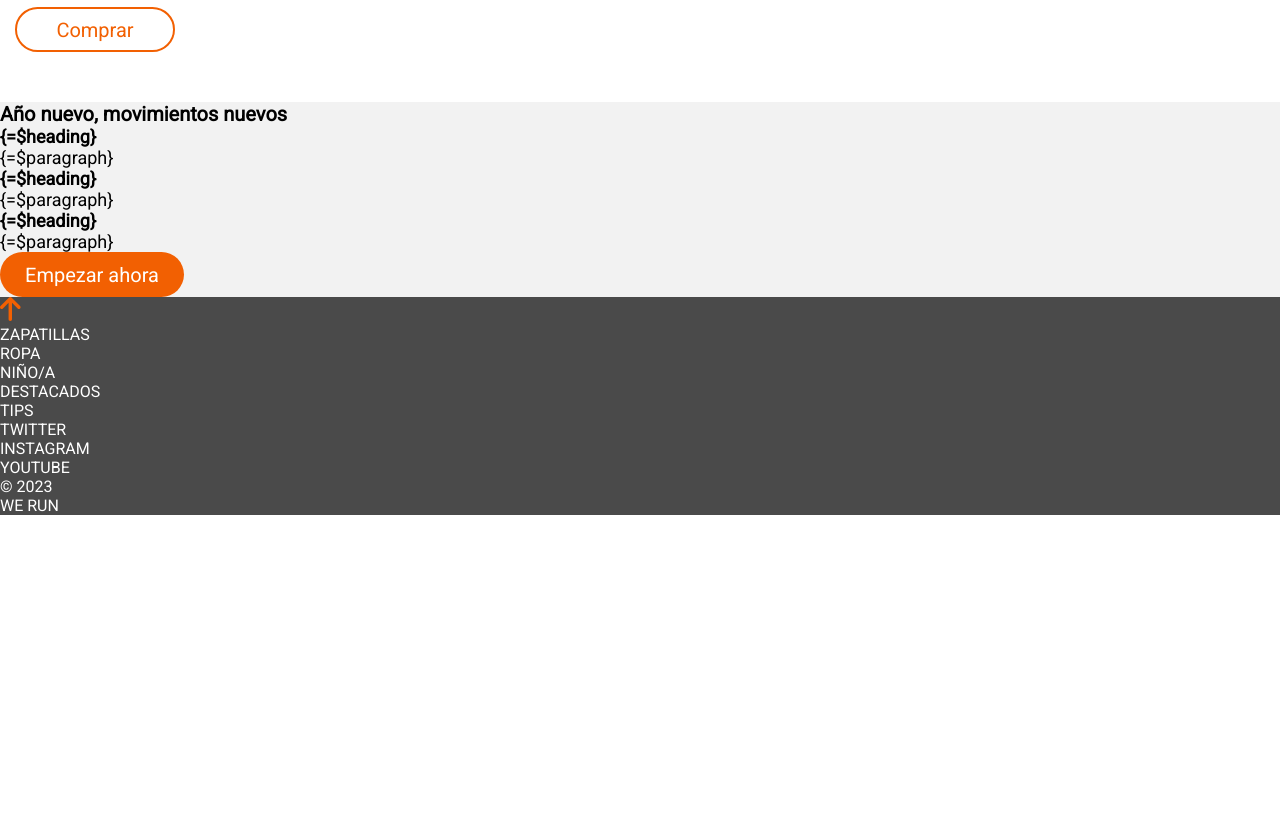
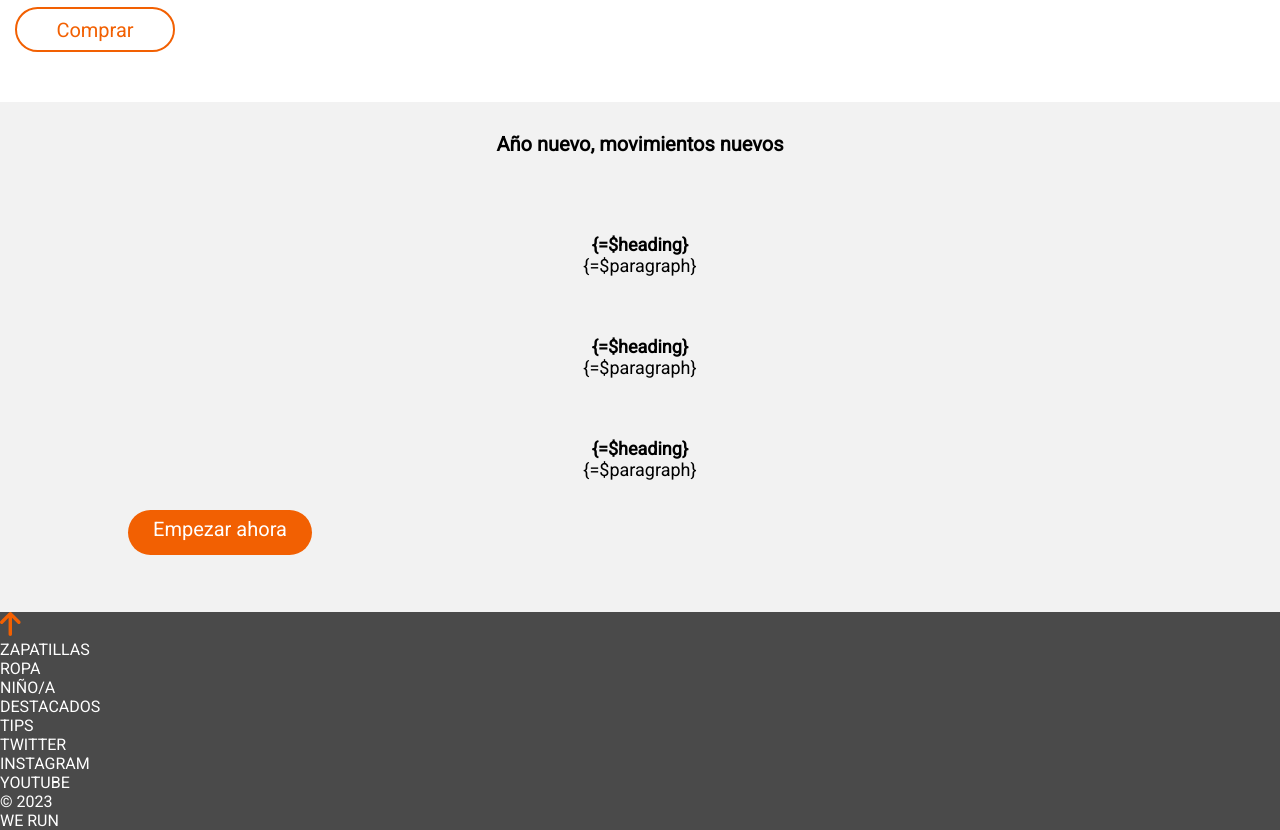
Before and after one commit to Adalab/modulo-1-evaluacion-final-Avispas, a website built with Vite: page src/index.html in a window 1280 px wide. Shown: the part 808-1638 px from the top of the page. Before the commit the page ends 1323 px from the top, so only its background shows below. Built offline with nearby package versions, Linux system fonts and the light colour scheme; files whose address does not match are found by name.

Commit message:
Section Two

```diff
--- a/src/scss/layout/_sectiontwo.scss
+++ b/src/scss/layout/_sectiontwo.scss
@@ -1,22 +1,35 @@
-.sectiontwo{
+.sectiontwo {
     background-color: $white-two;
+    display: grid;
+    grid-template-columns: 10% 1fr 10%;
+    grid-template-rows: 1fr 1fr 1fr 1fr 1fr;
+    text-align: center;
 }
-.box{
+
+.box {
+    grid-column: 2/3;
     font-family: $fontText;
+    padding: 30px;
     font-size: 18px;
-    &__h3{
+
+    &__h3 {
         font-size: 20px;
     }
 }
-.buttom{
+
+.buttom {
     width: 184px;
     height: 45px;
     background-color: $orange;
     border-radius: 22.5px;
-    display: flex;
-    justify-content: center;
-    align-items: center;
-    &__a{
+    grid-column: 2 / 3;
+    display: grid;
+    grid-template-columns: 5px 1fr 5px;
+    grid-template-rows: 7px 1fr 2px;
+
+    &__a {
+        grid-column: 2/3;
+        grid-row: 2/3;
         text-decoration: none;
         color: $white;
         font-family: $fontText;
```
